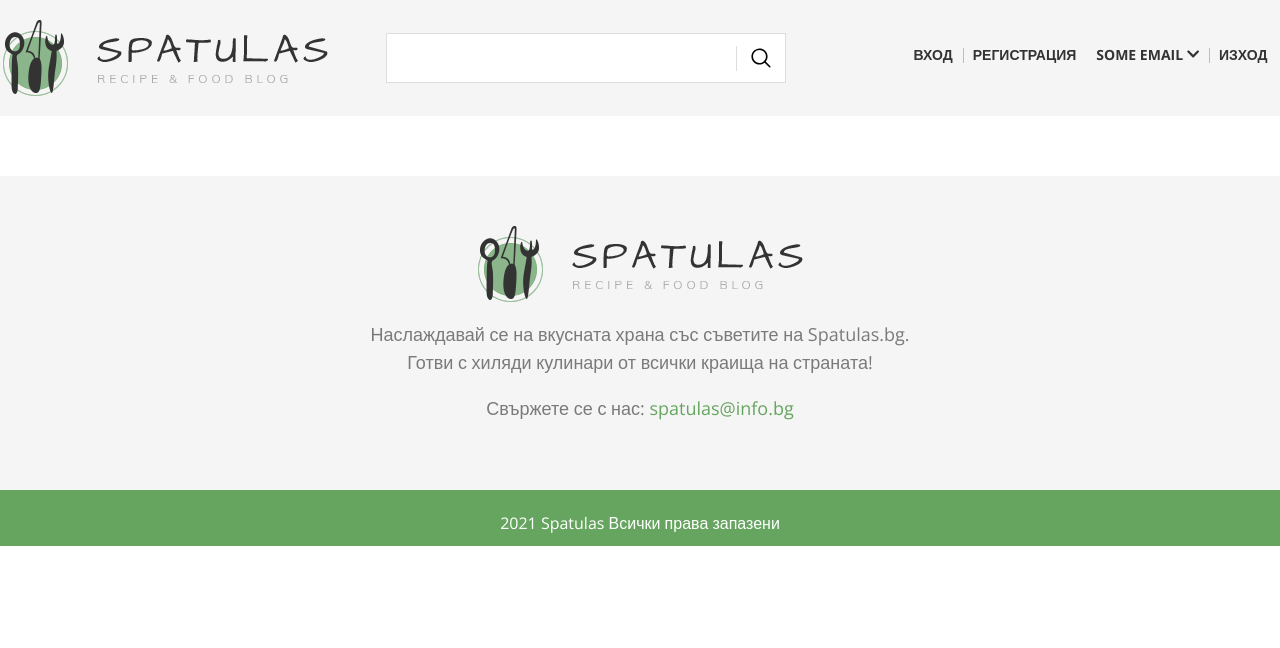
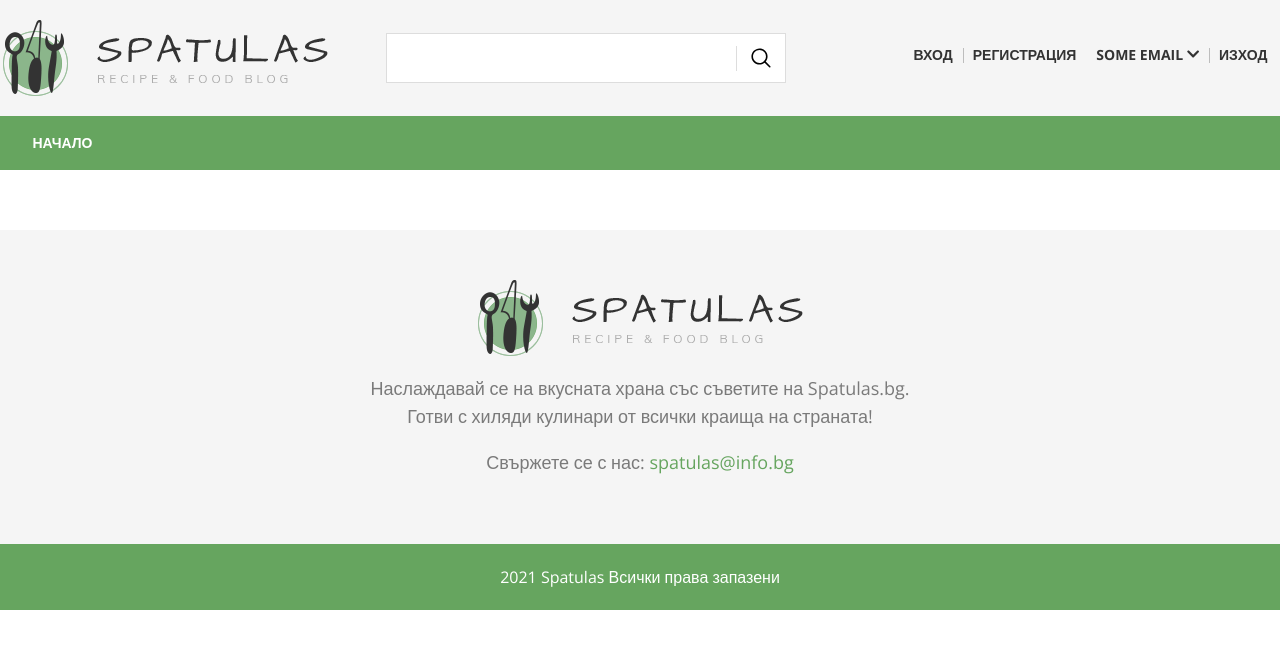
Before and after one commit to maria-ivanova/recipe-blog-appVueJS, a Vue app: page / in a window 1280 px wide. Shown: the top 648 px of the page. Built offline with nearby package versions, Linux system fonts and the light colour scheme.

Commit message:
create topmenu

```diff
--- a/src/App.vue
+++ b/src/App.vue
@@ -1,18 +1,21 @@
 <template>
   <div id="app">
     <Header />
+    <Topmenu />
     <Footer />
   </div>
 </template>
 
 <script>
 import Header from './components/core/Header.vue';
+import Topmenu from './components/core/TopMenu.vue';
 import Footer from './components/core/Footer.vue';
 
 export default {
   name: 'App',
   components: {
     Header,
+    Topmenu,
     Footer
   }
 }
--- a/src/components/core/Footer.vue
+++ b/src/components/core/Footer.vue
@@ -51,7 +51,7 @@ export default {
 }
 
 .copyrights {
-  padding: 20px 0 10px 0;
+  padding: 20px 0;
   background-color: #66a55f;
   font-size: 16px;
   line-height: 26px;
--- /dev/null
+++ b/src/components/core/TopMenu.vue
@@ -0,0 +1,49 @@
+<template>
+  <section class="sec nav_sec">
+    <div class="container">
+      <nav class="topmenu">
+        <a href="">Начало</a>
+        <!--<a
+          *ngFor="let category of allCategories"
+          [routerLink]="[ROUTES.RECIPES, category]">{{ category }}</a>-->
+      </nav>
+    </div>
+  </section>
+</template>
+
+<script>
+export default {
+  name: "TopMenu",
+};
+</script>
+
+<!-- Add "scoped" attribute to limit CSS to this component only -->
+<style scoped>
+.nav_sec {
+  background-color: #66a55f;
+}
+
+.topmenu {
+  display: inline-block;
+  width: 100%;
+}
+
+.topmenu a {
+  display: inline-block;
+  padding: 15px 30px;
+  font-weight: 700;
+  color: #fff;
+  text-transform: uppercase;
+}
+
+.topmenu a:hover,
+.topmenu a.current {
+  color: #333;
+}
+
+@media (max-width: 1024px) {
+  .nav_sec {
+    display: none;
+  }
+}
+</style>
```
